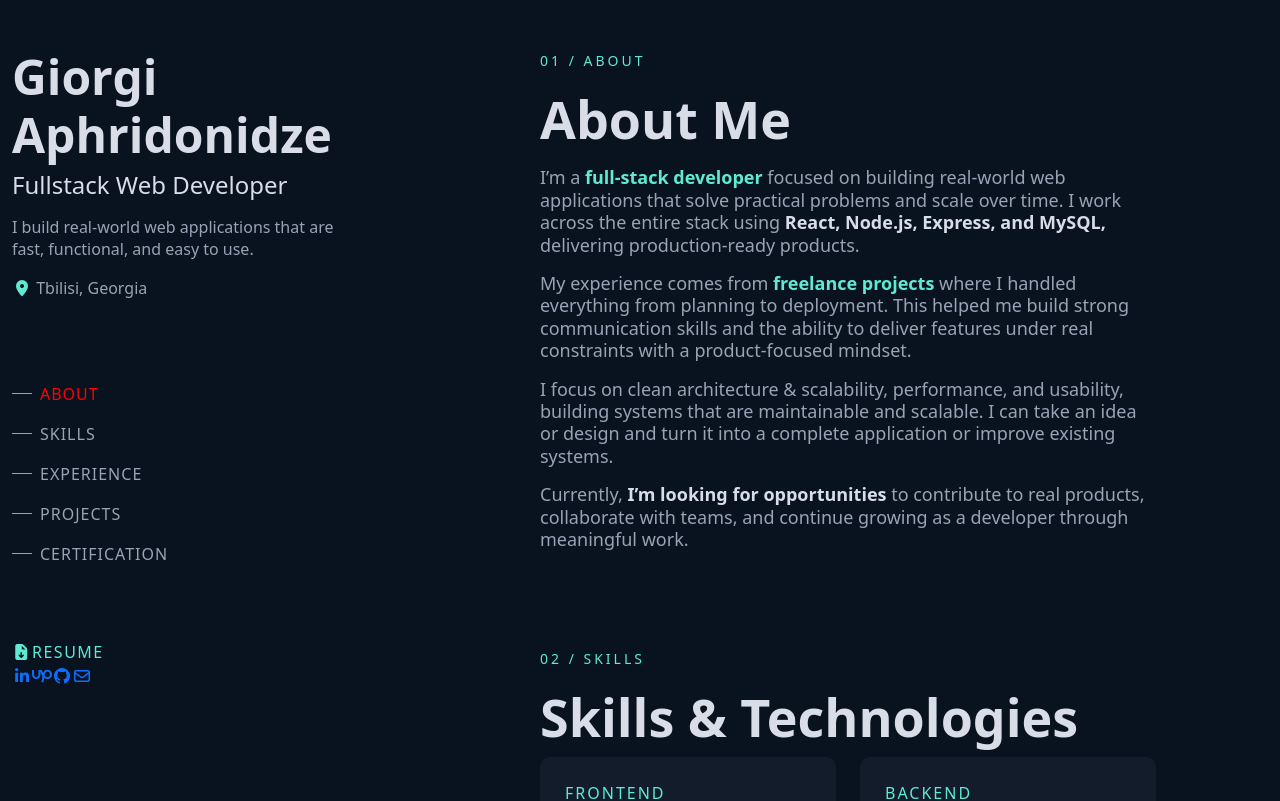
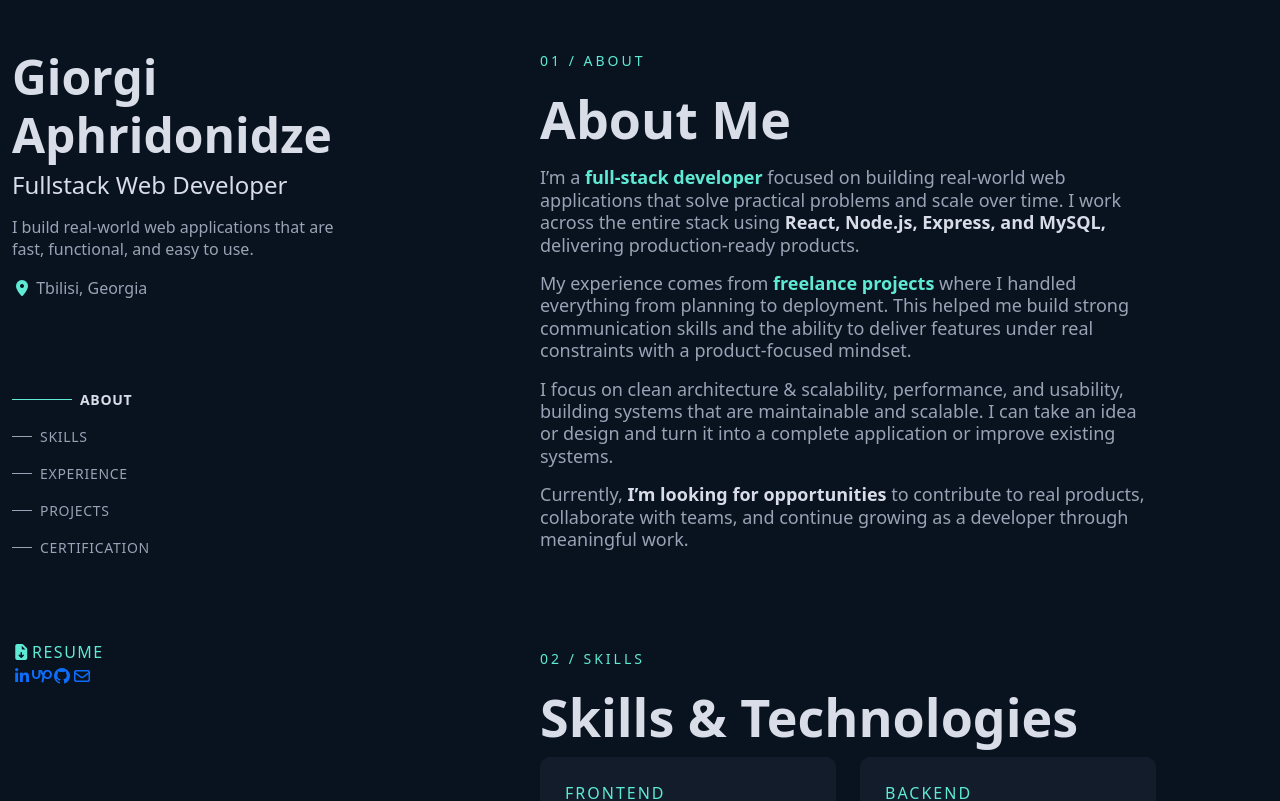
Before and after one commit to Apridonidze/portfolio-app, a React (Vite) app: page / in a window 1280 px wide. Shown: the top 801 px of the page. Built offline with nearby package versions, Linux system fonts and the light colour scheme.

Commit message:
style : styled sidebar section scroller

```diff
--- a/src/components/Sidebar.jsx
+++ b/src/components/Sidebar.jsx
@@ -13,11 +13,11 @@ export default function Sidebar({ activeSection }){
 
             <div className="sidebar-main">
                 <ul className='sectionContainer'>
-                    <li className={`section ${activeSection === "About" ? 'active' : ''}`}><span className='section-line'></span><span>About</span></li>
-                    <li className={`section ${activeSection === "Skills" ? 'active' : ''}`}><span className='section-line'></span><span>Skills</span></li>
-                    <li className={`section ${activeSection === "Experience" ? 'active' : ''}`}><span className='section-line'></span><span>Experience</span></li>
-                    <li className={`section ${activeSection === "Projects" ? 'active' : ''}`}><span className='section-line'></span><span>Projects</span></li>
-                    <li className={`section ${activeSection === "Certification" ? 'active' : ''}`}><span className='section-line'></span><span>Certification</span></li>
+                    <li onClick={() => document.getElementById('About').scrollIntoView()} className={`section ${activeSection === "About" ? 'active' : ''}`}>About</li>
+                    <li onClick={() => document.getElementById('Skills').scrollIntoView()} className={`section ${activeSection === "Skills" ? 'active' : ''}`}>Skills</li>
+                    <li onClick={() => document.getElementById('Experience').scrollIntoView()} className={`section ${activeSection === "Experience" ? 'active' : ''}`}>Experience</li>
+                    <li onClick={() => document.getElementById('Projects').scrollIntoView()} className={`section ${activeSection === "Projects" ? 'active' : ''}`}>Projects</li>
+                    <li onClick={() => document.getElementById('Certification').scrollIntoView()} className={`section ${activeSection === "Certification" ? 'active' : ''}`}>Certification</li>
                 </ul>
             </div>
 
--- a/src/container/Projects.jsx
+++ b/src/container/Projects.jsx
@@ -9,49 +9,6 @@ import Project from '../components/Project'
 export default function Projects({ setActiveSection }){
 
     const projects = [
-        {
-            title: "Job Board Application",
-            desc: "A full-stack job platform where employees can discover and apply for jobs while recruiters can post opportunities and manage applicants. Built with a strong focus on security, scalability, and real-world workflows.",
-            usedTech: [
-                "React",
-                "Bootstrap",
-                "CSS",
-                'Node.js',
-                "Express.js",
-                "MySQL",
-                "Git & GitHub"
-            ],
-            githubUrl: "https://github.com/Apridonidze/jobs-app",
-            image: ProjectScreenshot1
-        },
-        {
-            title: "Typing Practice App",
-            desc: "An interactive typing application designed to improve typing speed and accuracy with real-time feedback, customizable UI, and persistent user preferences.",
-            usedTech: [
-                "React",
-                "Node.js",
-                "Express.js",
-                "Bootstrap",
-                "CSS"
-            ],
-            githubUrl: "https://github.com/Apridonidze/typing-app",
-            image: ProjectScreenshot2
-        },
-        {
-            title: "Driver Tickets - Georgian Driving Test App",
-            desc: "A full-stack educational platform that helps users prepare for the Georgian theoretical driving exam with complete ticket access, audio-assisted explanations, and personalized practice features.",
-            usedTech: [
-            "React",
-            "Node.js",
-            "Express.js",
-            "MySQL",
-            "Bootstrap",
-            "CSS",
-            "Git"
-            ],
-            githubUrl: "https://github.com/Apridonidze/driver-tickets",
-            image: ProjectScreenshot3
-        },
         {
             title: "E-Commerce Platform",
             desc: "A full-stack e-commerce application delivering a complete online shopping experience with secure payments, real-time communication, and a feature-rich admin dashboard for managing products, users, and analytics.",
@@ -71,6 +28,49 @@ export default function Projects({ setActiveSection }){
             ],
             githubUrl: "https://github.com/Apridonidze/e-commerce-app",
             image: ProjectScreenshot4
+        },
+        {
+            title: "Job Board Application",
+            desc: "A full-stack job platform where employees can discover and apply for jobs while recruiters can post opportunities and manage applicants. Built with a strong focus on security, scalability, and real-world workflows.",
+            usedTech: [
+                "React",
+                "Bootstrap",
+                "CSS",
+                'Node.js',
+                "Express.js",
+                "MySQL",
+                "Git & GitHub"
+            ],
+            githubUrl: "https://github.com/Apridonidze/jobs-app",
+            image: ProjectScreenshot1
+        },
+        {
+            title: "Driver Tickets - Georgian Driving Test App",
+            desc: "A full-stack educational platform that helps users prepare for the Georgian theoretical driving exam with complete ticket access, audio-assisted explanations, and personalized practice features.",
+            usedTech: [
+            "React",
+            "Node.js",
+            "Express.js",
+            "MySQL",
+            "Bootstrap",
+            "CSS",
+            "Git"
+            ],
+            githubUrl: "https://github.com/Apridonidze/driver-tickets",
+            image: ProjectScreenshot3
+        },
+        {
+            title: "Typing Practice App",
+            desc: "An interactive typing application designed to improve typing speed and accuracy with real-time feedback, customizable UI, and persistent user preferences.",
+            usedTech: [
+                "React",
+                "Node.js",
+                "Express.js",
+                "Bootstrap",
+                "CSS"
+            ],
+            githubUrl: "https://github.com/Apridonidze/typing-app",
+            image: ProjectScreenshot2
         },
         {
             title: "QR Code Generator & Scanner",
--- a/src/style/section.css
+++ b/src/style/section.css
@@ -198,3 +198,9 @@
     scale: 1.02;
     border: 1px solid #1e293a;
 }
+
+@media (max-width : 834px) {
+    .project-start img{
+        opacity: 1;
+    }
+}
--- a/src/style/sidebar.css
+++ b/src/style/sidebar.css
@@ -15,37 +15,58 @@
     color: #5eead4;
 }
 
-.section.active{
-    color: red;
-}
-
 .sectionContainer{
     padding-left: 0;
     list-style: none;
     margin: 1rem 0rem;
 }
 
-.section .section-line{
-    max-width: 20px;
+.section{
     width: 100%;
     min-width: 20px;
-    display: flex;
-    border-bottom: 1px solid  #9aa3b5;
-}
-
-.section{
     color:  #9aa3b5;
     display: flex;
     align-items: center;
     gap: 0.5rem;
     margin: 1rem 0rem;
-    font-size: 16px;
-    letter-spacing: 1px;
+    font-size: 14px;
+    letter-spacing: 0.7px;
     text-transform: uppercase;
+    cursor: pointer;
+}
+
+.sectionContainer{
+    position: relative;
+}
+
+.section::before{
+    content: '';
+    left: 0px;
+    position: relative;
+    min-width: 20px;
+    border-bottom: 1px solid #9aa3b5;
+    transition: all 0.2s ease;
+}
+
+.section:hover::before{
+    min-width: 60px;
+    border-bottom: 1px solid #d8dde8;
+}
+
+.section:hover{
+    color: #d8dde8;
+}
+
+.section.active::before{
+    content: '';
+    left: 0px;
+    border-bottom: 1px solid #5eead4;
+    min-width: 60px;
 }
 
 .section.active{
-    color: color ;
+    color: #d8dde8;
+    font-weight: 600;
 }
 
 .resume {
```
